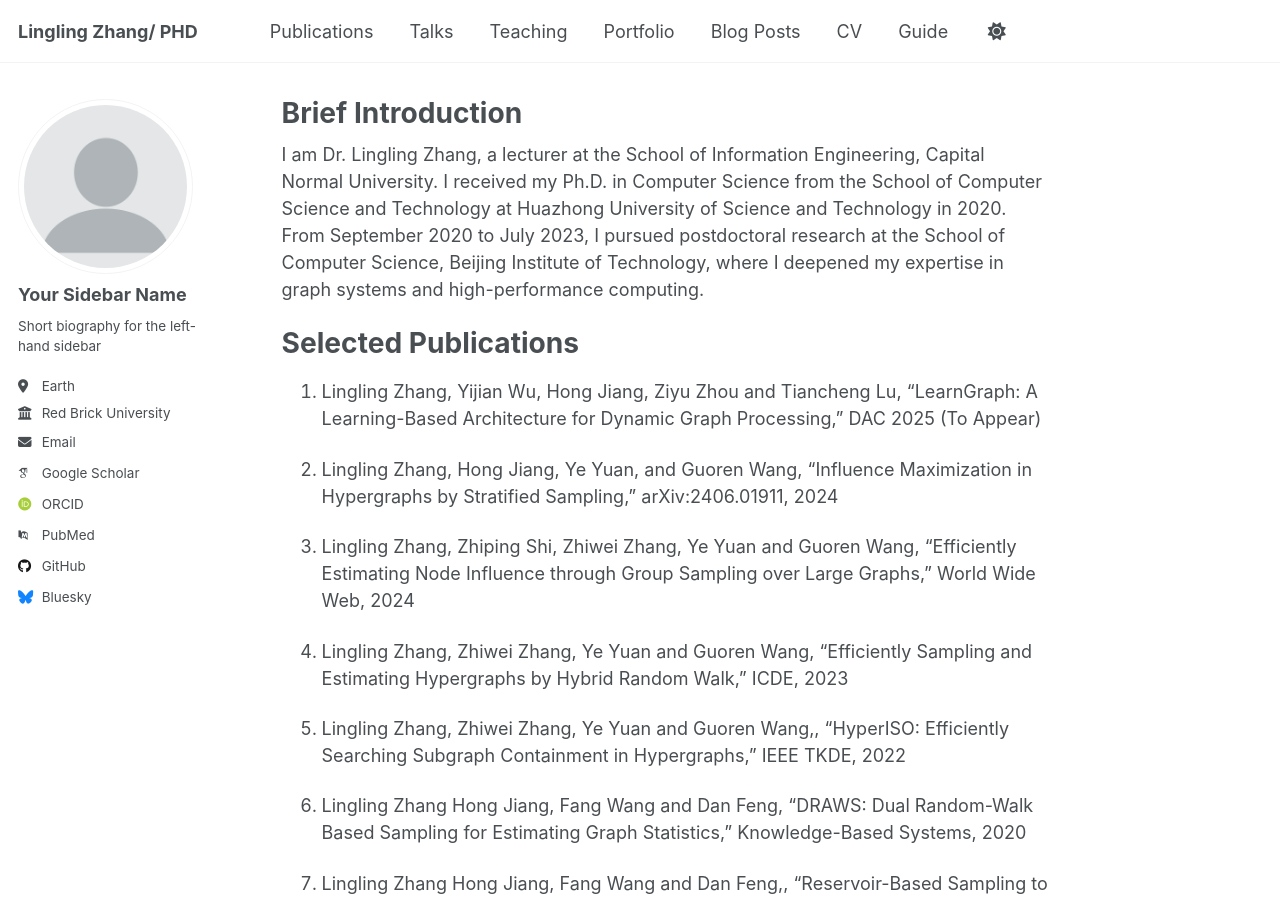
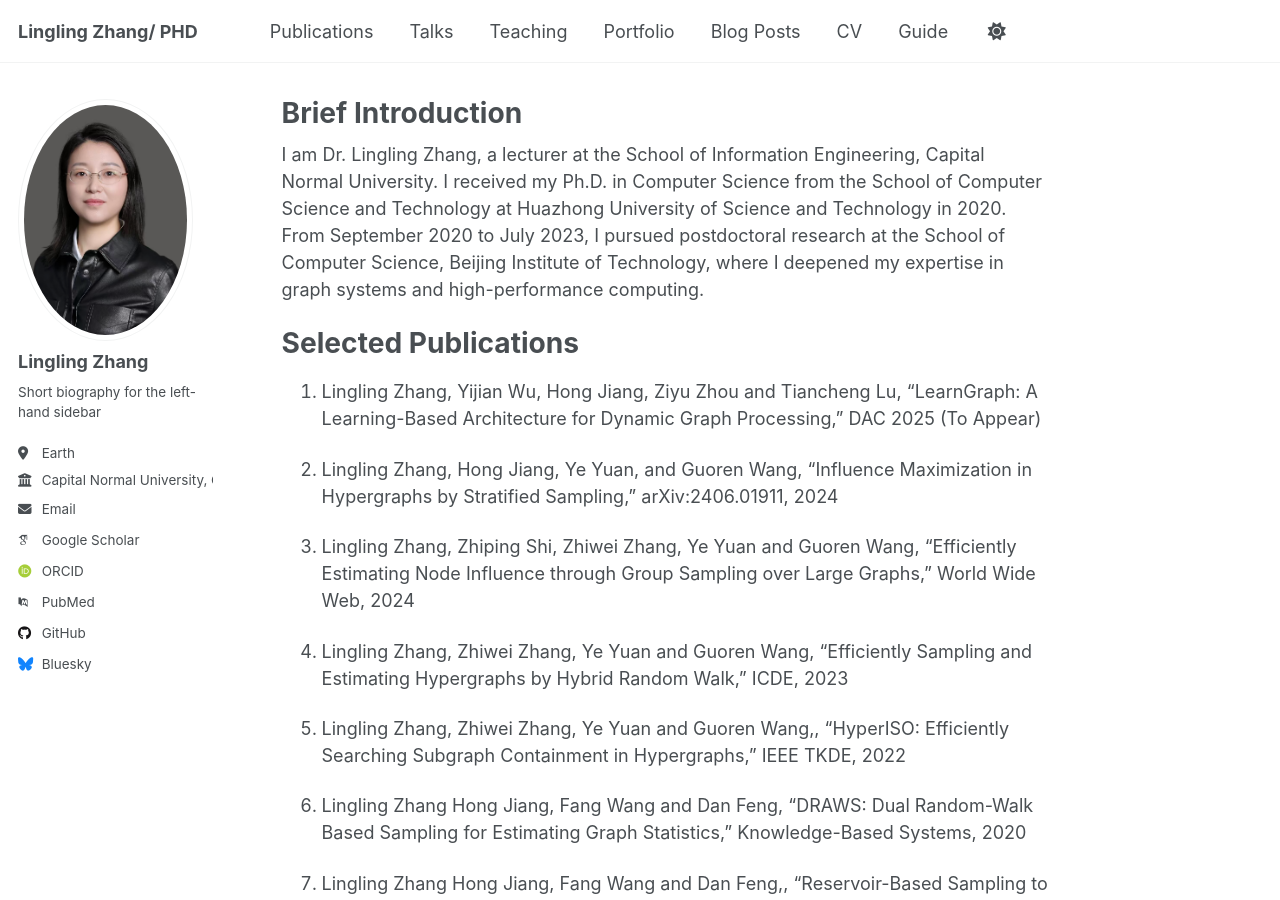
Before and after one commit to llzhang05/llzhang05.github.io, a Jekyll site: the page built from _pages/about.md, in a window 1280 px wide and 900 px high. Built offline with Jekyll 4.4.1, drawn with Linux system fonts in a browser that asks for light colours; some web fonts are replaced.

Commit message:
Update _config.yml
Signed-off-by: llzhang05 <zhanglingling05@126.com>

```diff
--- a/_config.yml
+++ b/_config.yml
@@ -22,14 +22,14 @@ repository               : "academicpages/academicpages.github.io"
 #               Additional customization can be done by editing /_includes/author-profile.html
 author:
   # Biographic information
-  avatar           : "profile.png"
-  name             : "Your Sidebar Name"
+  avatar           : "llzh.png"
+  name             : "Lingling Zhang"
   pronouns         : # example: "she/her"
   bio              : "Short biography for the left-hand sidebar"
   location         : "Earth"
-  employer         : "Red Brick University"
+  employer         : "Capital Normal University, China"
   uri              : # URL
-  email            : "none@example.org"
+  email            : "zhanglingling05@126.com"
 
   # Academic websites
   arxiv            : # URL - Update with the correct link to your profile
```
